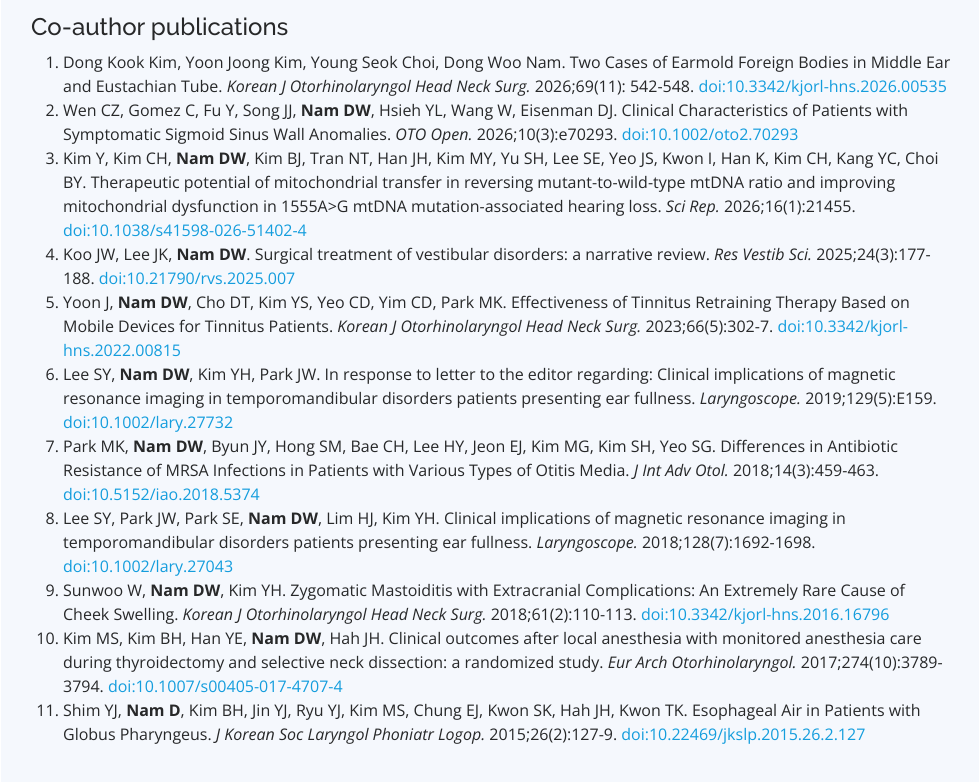
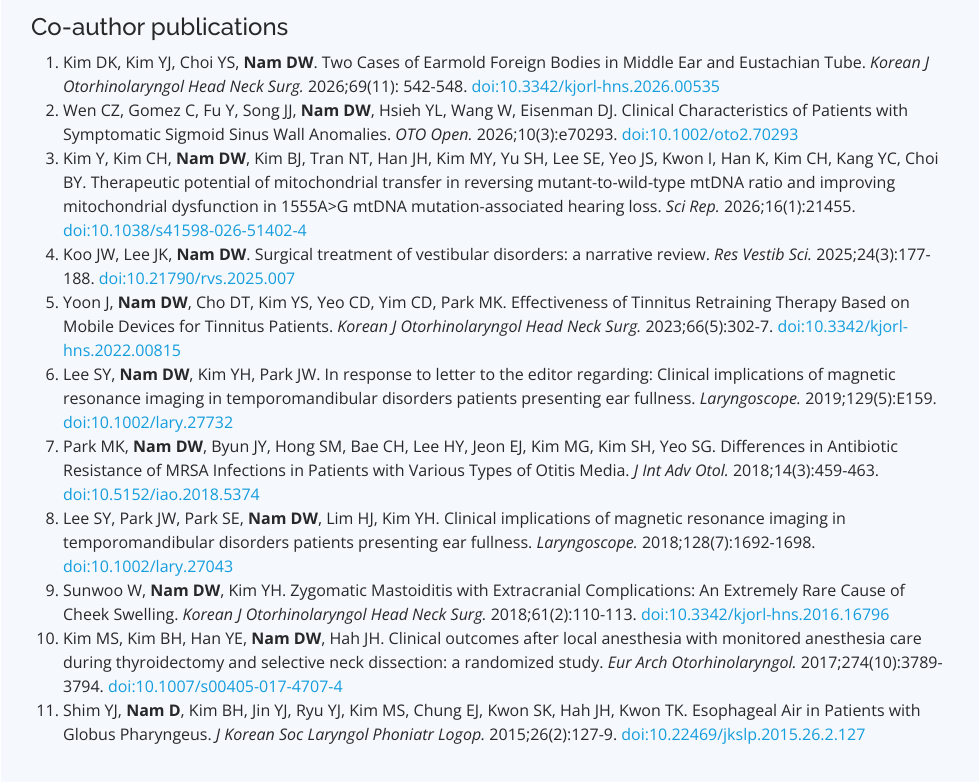
Before and after one commit to ndongwoo/ndongwoo.github.io, a plain HTML site: page index.html in a window 1280 px wide. Shown: the part 5174-5956 px from the top of the page, without its empty margins (299-1278 px from the left). Drawn offline with nearby package versions, Linux system fonts and the light colour scheme.

Commit message:
Update index.html

```diff
--- a/index.html
+++ b/index.html
@@ -353,7 +353,7 @@
 
         const coAuthorPubs = [
           {
-            authors: "Dong Kook Kim, Yoon Joong Kim, Young Seok Choi, Dong Woo Nam.",
+            authors: "Kim DK, Kim YJ, Choi YS, Nam DW.",
             title: "Two Cases of Earmold Foreign Bodies in Middle Ear and Eustachian Tube.",
             journal: "Korean J Otorhinolaryngol Head Neck Surg.",
             citation: "2026;69(11): 542-548.",
```
